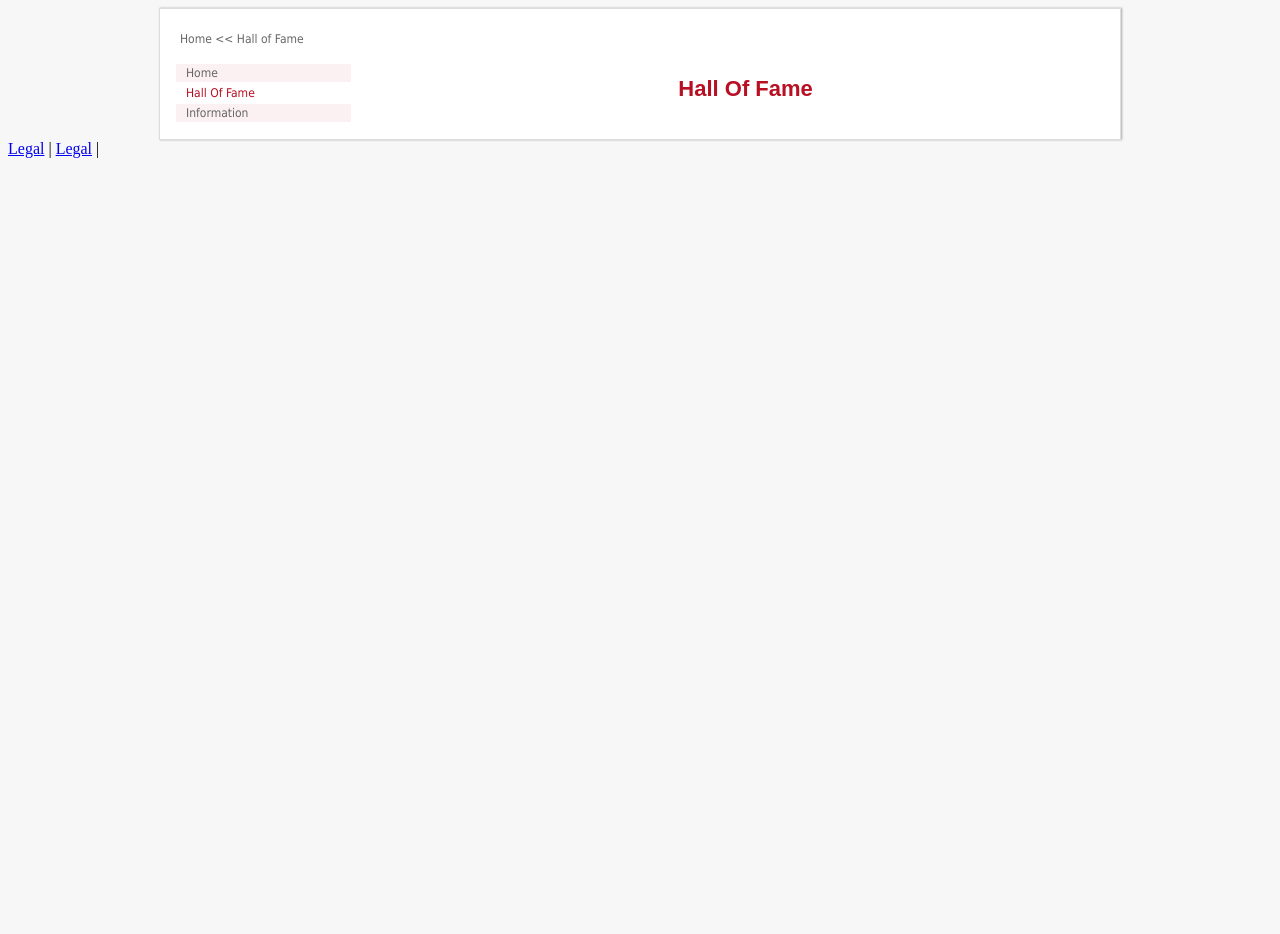
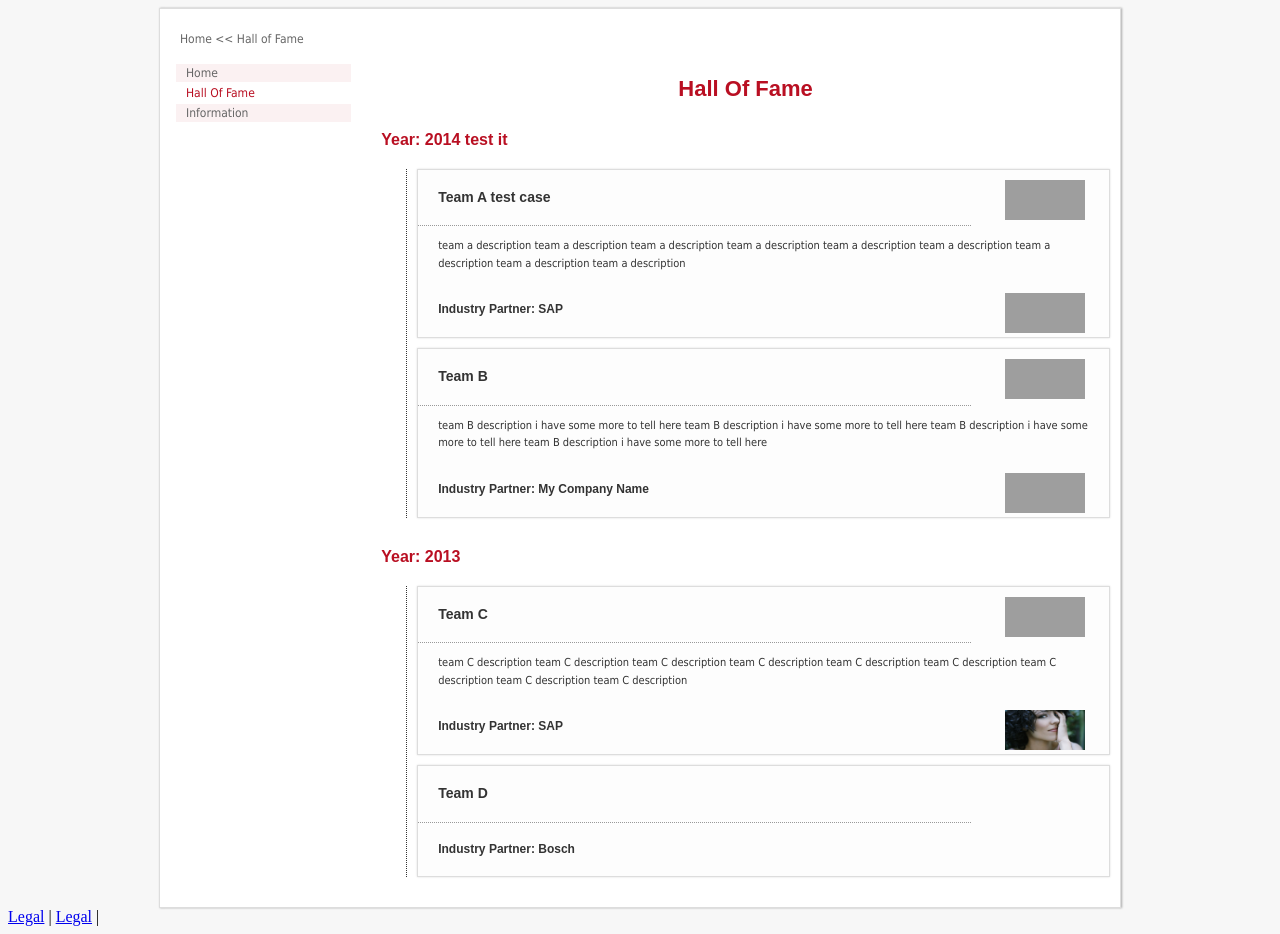
Before and after one commit to ankit09goyal/ankit09goyal.github.io, a Jekyll site: the page built from test.html, in a window 1280 px wide. Built offline with Jekyll 4.4.1, drawn with Linux system fonts in a browser that asks for light colours; before the commit the page ends 900 px from its top, so only the background shows below that; grey boxes are pictures that could not be loaded.

Commit message:
Update _config.yml

```diff
--- a/_config.yml
+++ b/_config.yml
@@ -4,9 +4,35 @@ email: your-email@domain.com
 description: "Write an awesome description for your new site here. You can edit this line in _config.yml. It will appear in your document head meta (for Google search results) and in your feed.xml site description."
 baseurl: ""
 url: "http://yourdomain.com"
-
-name: "meta-blog default" # overrides previous default layout
-author: "Dr. Hyde default"
+projects:
+ - year: 2014 test it
+   teams:
+    - name: Team A test case
+      description: team a description team a description team a description team a description team a description team a description team a description team a description team a description
+      logo: http://upload.wikimedia.org/wikipedia/de/thumb/e/ee/Bosch-Logo.svg/800px-Bosch-Logo.svg.png
+      link: projects/2012/TeamA/
+      partnerIndustry: SAP
+      partnerIndustryLogo: http://npcloud.org/wp-content/uploads/2012/02/SAP-Logo.png
+    - name: Team B
+      description: team B description i have some more to tell here team B description i have some more to tell here team B description i have some more to tell here team B description i have some more to tell here
+      logo: http://upload.wikimedia.org/wikipedia/de/thumb/e/ee/Bosch-Logo.svg/800px-Bosch-Logo.svg.png
+      link: projects/2012/TeamA/
+      partnerIndustry: My Company Name
+      partnerIndustryLogo: http://npcloud.org/wp-content/uploads/2012/02/SAP-Logo.png
+ - year: 2013
+   teams:
+    - name: Team C
+      description: team C description team C description team C description team C description team C description team C description team C description team C description team C description
+      logo: http://upload.wikimedia.org/wikipedia/de/thumb/e/ee/Bosch-Logo.svg/800px-Bosch-Logo.svg.png
+      link:
+      partnerIndustry: SAP
+      partnerIndustryLogo: /projects/2012/TeamA/img/1.jpg
+    - name: Team D
+      description:
+      logo:
+      link:
+      partnerIndustry: Bosch
+      partnerIndustryLogo:
 # Build settings
 markdown: kramdown
 permalink: pretty
```
